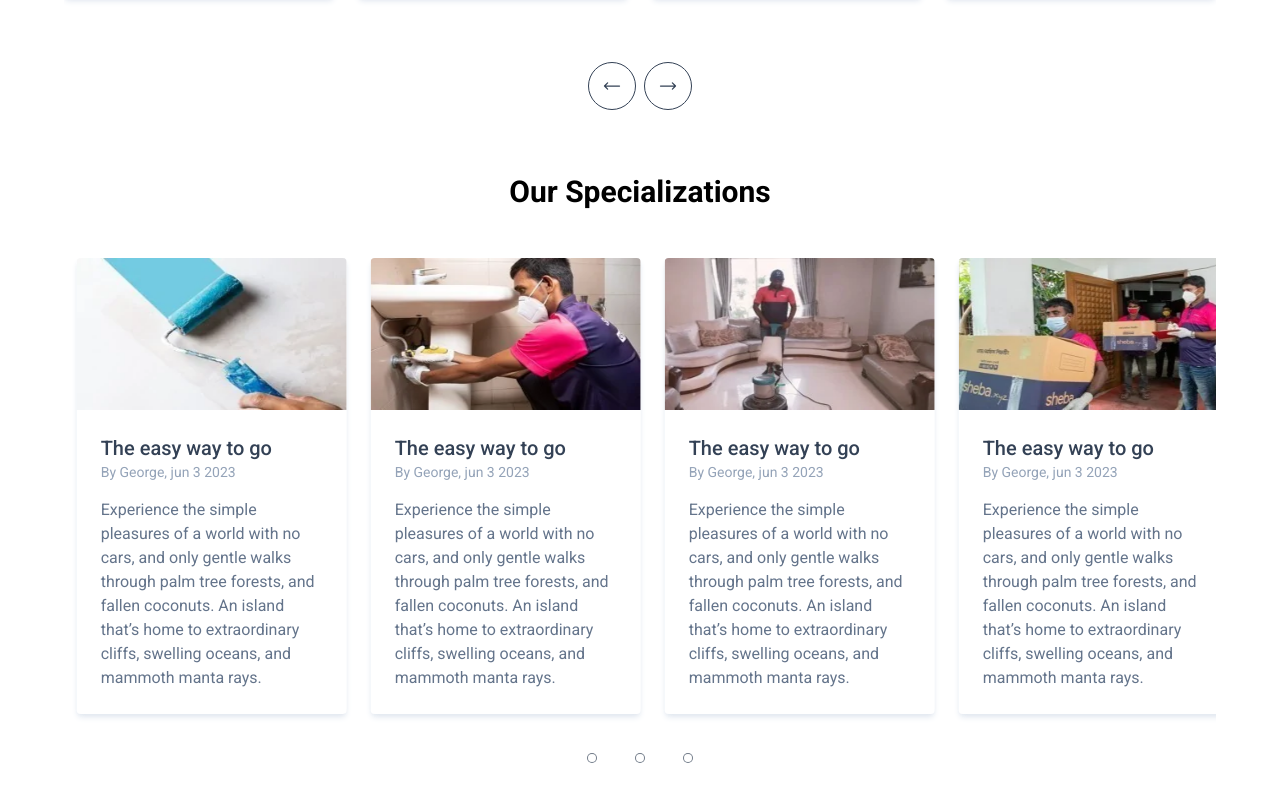
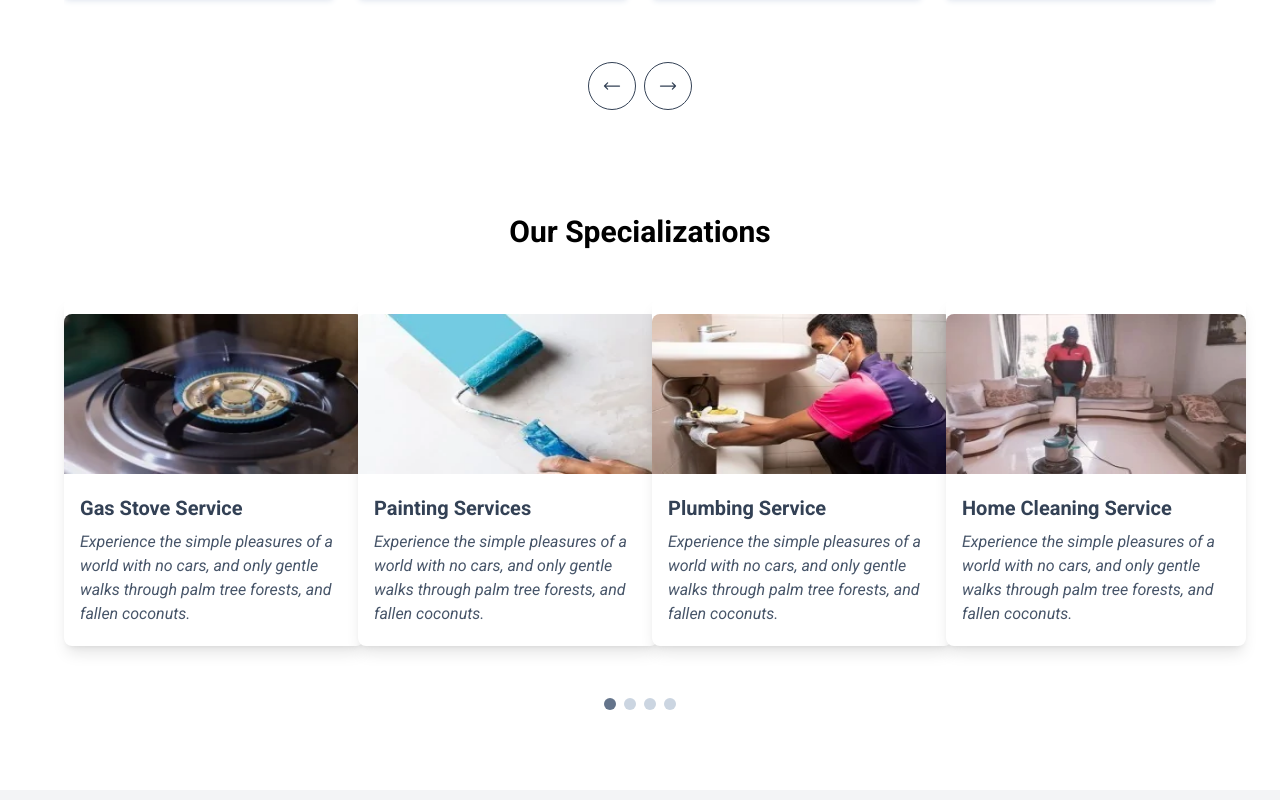
Before and after one commit to mdrony5134/Service-Booking-Website, a React (Vite) app: page / in a window 1280 px wide. Shown: the part 1800-2600 px from the top of the page. Built offline with nearby package versions, Linux system fonts and the light colour scheme.

Commit message:
other card updated

```diff
--- a/src/components/AllService.jsx
+++ b/src/components/AllService.jsx
@@ -145,7 +145,7 @@ const AllService = () => {
           </button>
         </div>
       </div>
-      {/*<!-- End Testimonial carousel --> */}
+
     </>
   );
 };
--- a/src/components/OtherCard.jsx
+++ b/src/components/OtherCard.jsx
@@ -1,142 +1,72 @@
 import React, { useEffect } from "react";
-import Glide from "@glidejs/glide";
 
 const OtherCard = () => {
   const cardData = [
     {
       img: "/images/gas.webp",
-      alt: "image",
-      title: "Gas Stove  Service",
+      alt: "Gas Service Image",
+      title: "Gas Stove Service",
     },
     {
       img: "/images/paint.webp",
-      alt: "image",
+      alt: "Painting Service Image",
       title: "Painting Services",
     },
     {
       img: "/images/plambing.webp",
-      alt: "image",
-      title: "Plumbing  Service",
+      alt: "Plumbing Service Image",
+      title: "Plumbing Service",
     },
     {
       img: "/images/homecleaning.webp",
-      alt: "image",
+      alt: "Home Cleaning Image",
       title: "Home Cleaning Service",
     },
-    {
-      img: "/images/homeshifting.webp",
-      alt: "image",
-      title: "Home Shifting Service",
-    },
   ];
-  useEffect(() => {
-    const slider = new Glide(".glide-08", {
-      type: "carousel",
-      focusAt: 1,
-      animationDuration: 4000,
-      autoplay: 4500,
-      autoplay: true,
-      rewind: true,
-      perView: 4,
-      gap: 24,
-      classes: {
-        nav: {
-          active: "[&>*]:bg-wuiSlate-700",
-        },
-      },
-      breakpoints: {
-        1024: {
-          perView: 2,
-        },
-        640: {
-          perView: 1,
-        },
-      },
-    }).mount();
-
-    return () => {
-      slider.destroy();
-    };
-  }, []);
 
   return (
-    <>
+    <div className="py-10">
       <div className="header">
         <h1 className="text-center my-12 text-3xl font-bold">
           Our Specializations
         </h1>
       </div>
-      {/*<!-- Component: Testimonial carousel --> */}
-      <div className="glide-08 relative w-[90%] mx-auto">
-        {/*    <!-- Slides --> */}
-        <div data-glide-el="track" className="overflow-hidden">
-          <ul className="whitespace-no-wrap flex-no-wrap [backface-visibility: hidden] [transform-style: preserve-3d] [touch-action: pan-Y] [will-change: transform] relative flex w-[300px] overflow-hidden p-0 pb-12">
+
+      <div className="w-[90%] mx-auto">
+        <div className="grid grid-cols-1 sm:grid-cols-2 md:grid-cols-4 gap-6">
           {cardData.map((data, index) => (
-              <li key={index}>
-                {/*<!-- Component: Basic blog card --> */}
-                <div className="overflow-hidden w-[] rounded bg-white text-slate-500 shadow-md shadow-slate-200">
-                  {/*  <!-- Image --> */}
-                  <figure>
+            <div
+              key={index}
+              className="bg-white pt-4 rounded-lg shadow-lg hover:shadow-xl transition-shadow w-[300px] duration-300 flex flex-col overflow-hidden"
+            >
               <img
                 src={data.img}
-                      alt="card image"
-                      className="aspect-video w-[100%]"
+                alt={data.alt}
+                className="rounded-t-lg w-full h-40 hover:scale-110 transition-all ease-linear duration-1000"
               />
-                  </figure>
-                  {/*  <!-- Body--> */}
-                  <div className="p-6">
-                    <header className="mb-4">
-                      <h3 className="text-xl font-medium text-slate-700">
-                        The easy way to go
+              <div className="p-4 py-5 flex-grow">
+                <h3 className="text-xl font-semibold text-slate-700 mb-2">
+                  {data.title}
                 </h3>
-                      <p className="text-sm text-slate-400">
-                        {" "}
-                        By George, jun 3 2023
-                      </p>
-                    </header>
-                    <p>
-                      Experience the simple pleasures of a world with no cars,
-                      and only gentle walks through palm tree forests, and
-                      fallen coconuts. An island that’s home to extraordinary
-                      cliffs, swelling oceans, and mammoth manta rays.
+                <p className="text-slate-600 italic">
+                  Experience the simple pleasures of a world with no cars, and
+                  only gentle walks through palm tree forests, and fallen
+                  coconuts.
                 </p>
               </div>
             </div>
-                {/*<!-- End Basic blog card --> */}
-              </li>
           ))}
-          </ul>
         </div>
-        {/*    <!-- Indicators --> */}
-        <div
-          className="-mt-6 flex w-full items-center justify-center gap-2"
-          data-glide-el="controls[nav]"
-        >
-          <button
-            className="group p-4"
-            data-glide-dir="=0"
-            aria-label="goto slide 1"
-          >
-            <span className="block h-2 w-2 rounded-full bg-white/20 opacity-70 ring-1 ring-slate-700 transition-colors duration-300 focus:outline-none"></span>
-          </button>
-          <button
-            className="group p-4"
-            data-glide-dir="=1"
-            aria-label="goto slide 2"
-          >
-            <span className="block h-2 w-2 rounded-full bg-white/20 opacity-70 ring-1 ring-slate-700 transition-colors duration-300 focus:outline-none"></span>
-          </button>
-          <button
-            className="group p-4"
-            data-glide-dir="=2"
-            aria-label="goto slide 3"
-          >
-            <span className="block h-2 w-2 rounded-full bg-white/20 opacity-70 ring-1 ring-slate-700 transition-colors duration-300 focus:outline-none"></span>
-          </button>
+
+        <div className="flex pt-5 justify-center items-center mt-8 space-x-2">
+          <span className="w-3 h-3 bg-slate-500 rounded-full"></span>
+          <span className="w-3 h-3 bg-slate-300 rounded-full"></span>
+          <span className="w-3 h-3 bg-slate-300 rounded-full"></span>
+          <span className="w-3 h-3 bg-slate-300 rounded-full"></span>
         </div>
       </div>
-      {/*<!-- End Testimonial carousel --> */}
-    </>
+    </div>
   );
 };
+
 export default OtherCard;
--- a/src/pages/Service.jsx
+++ b/src/pages/Service.jsx
@@ -32,7 +32,7 @@ const Service = () => {
             {category}
           </h2>
 
-          <div className="grid md:grid-cols-2 lg:grid-cols-4 justify-center gap-5">
+          <div className="grid md:grid-cols-2 lg:grid-cols-4  justify-center gap-5">
             {serviceData
               .filter((service) => service.category === category)
               .map((service) => (
```
Lines whose indentation alone changed are shown as unchanged.
